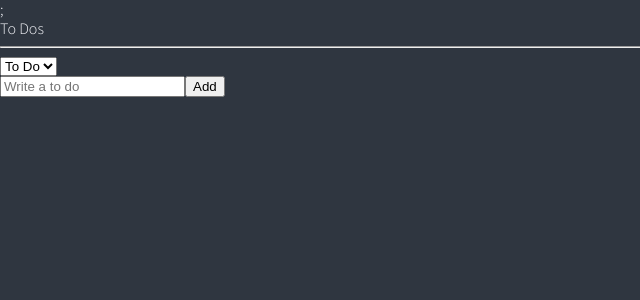
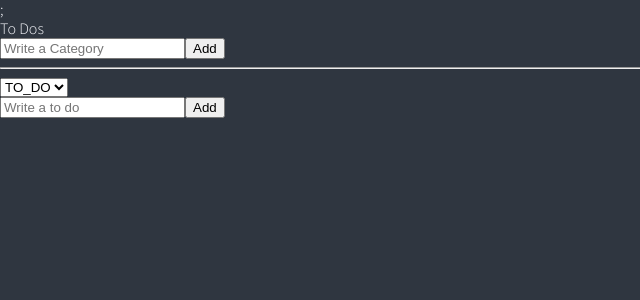
Before and after one commit to seunghyeokleeme/todo-list, a React (Create React App) app: page / in a window 1280 px wide. Shown: the top 300 px of the page, without its empty margins (0-640 px from the left). Built offline with nearby package versions, Linux system fonts and the light colour scheme.

Commit message:
카테고리 구현

```diff
--- a/src/atoms.tsx
+++ b/src/atoms.tsx
@@ -6,15 +6,22 @@ export enum Categories {
   "DONE" = "DONE",
 }
 
+export type CategoriesList = string;
+
 export interface IToDo {
   text: string;
   id: number;
-  category: Categories;
+  category: CategoriesList;
 }
 
-export const categoryState = atom<Categories>({
+export const categoryState = atom<CategoriesList>({
   key: "categroy",
   default: Categories.TO_DO,
+});
+
+export const categoriesState = atom<CategoriesList[]>({
+  key: "categories",
+  default: [...Object.keys(Categories)],
 });
 
 export const toDoState = atom<IToDo[]>({
--- a/src/components/ToDo.tsx
+++ b/src/components/ToDo.tsx
@@ -1,15 +1,16 @@
-import { useSetRecoilState } from "recoil";
-import { Categories, IToDo, toDoState } from "../atoms";
+import { useRecoilValue, useSetRecoilState } from "recoil";
+import { categoriesState, IToDo, toDoState } from "../atoms";
 
 function ToDo({ text, category, id }: IToDo) {
   const setToDos = useSetRecoilState(toDoState);
+  const categories = useRecoilValue(categoriesState);
   const onClick = (event: React.MouseEvent<HTMLButtonElement>) => {
     const {
       currentTarget: { name },
     } = event;
     setToDos(oldToDos => {
       const targertIndex = oldToDos.findIndex(toDo => toDo.id === id);
-      const newToDo = { text, id, category: name as any };
+      const newToDo = { text, id, category: name };
       const newToDos = [
         ...oldToDos.slice(0, targertIndex),
         newToDo,
@@ -22,21 +23,13 @@ function ToDo({ text, category, id }: IToDo) {
   return (
     <li>
       <span>{text}</span>
-      {category !== Categories.DOING && (
-        <button name={Categories.DOING} onClick={onClick}>
-          Doing
-        </button>
-      )}
-      {category !== Categories.TO_DO && (
-        <button name={Categories.TO_DO} onClick={onClick}>
-          To Do
-        </button>
-      )}
-      {category !== Categories.DONE && (
-        <button name={Categories.DONE} onClick={onClick}>
-          Done
-        </button>
-      )}
+      {categories
+        .filter(item => item !== category)
+        .map((v, index) => (
+          <button key={index} name={v} onClick={onClick}>
+            {v}
+          </button>
+        ))}
     </li>
   );
 }
--- a/src/components/ToDoList.tsx
+++ b/src/components/ToDoList.tsx
@@ -1,33 +1,75 @@
 import { useEffect } from "react";
+import { useForm } from "react-hook-form";
 import { useRecoilState, useRecoilValue, useSetRecoilState } from "recoil";
-import { Categories, categoryState, toDoSelector, toDoState } from "../atoms";
+import {
+  categoriesState,
+  categoryState,
+  toDoSelector,
+  toDoState,
+} from "../atoms";
 import CreateToDo from "./CreateToDo";
 import ToDo from "./ToDo";
+
+interface IForm {
+  category: string;
+}
 
 function ToDoList() {
   const toDosModifer = useSetRecoilState(toDoState);
   const toDos = useRecoilValue(toDoSelector);
   const [category, setCategory] = useRecoilState(categoryState);
+  const [categories, categoriesModifer] = useRecoilState(categoriesState);
+  const { register, handleSubmit, setValue } = useForm<IForm>();
+  const handleValid = ({ category }: IForm) => {
+    setCategory(oldCategory => {
+      return category;
+    });
+    categoriesModifer(pre => {
+      const newCategories = [...pre, category];
+      localStorage.setItem("categories", JSON.stringify(newCategories));
+      return newCategories;
+    });
+    setValue("category", "");
+  };
+  console.log(category, categories);
   const onInput = (event: React.FormEvent<HTMLSelectElement>) => {
     const {
       currentTarget: { value },
     } = event;
-    setCategory(value as any);
+    setCategory(value);
   };
   useEffect(() => {
     if (localStorage.getItem("toDos") !== null) {
       const localToDos = JSON.parse(localStorage.getItem("toDos") || "");
       toDosModifer(() => localToDos);
     }
-  }, [toDosModifer]);
+    if (localStorage.getItem("categories") !== null) {
+      const localCategories = JSON.parse(
+        localStorage.getItem("categories") || ""
+      );
+      categoriesModifer(() => localCategories);
+    }
+  }, [toDosModifer, categoriesModifer]);
   return (
     <div>
       <h1>To Dos</h1>
+      <form onSubmit={handleSubmit(handleValid)}>
+        <input
+          {...register("category", {
+            required: "Please wirte a Category",
+          })}
+          placeholder="Write a Category"
+          type="text"
+        />
+        <button>Add</button>
+      </form>
       <hr />
       <select value={category} onInput={onInput}>
-        <option value={Categories.TO_DO}>To Do</option>
-        <option value={Categories.DOING}>Doing</option>
-        <option value={Categories.DONE}>Done</option>
+        {categories.map((category, idx) => (
+          <option key={idx} value={category}>
+            {category}
+          </option>
+        ))}
       </select>
       <CreateToDo />
       {toDos?.map(toDo => (
```
